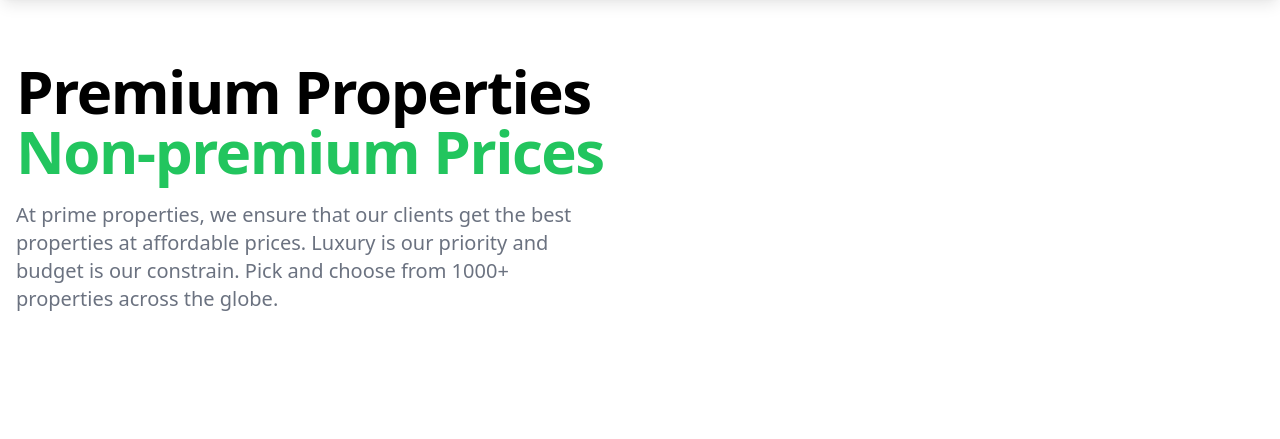
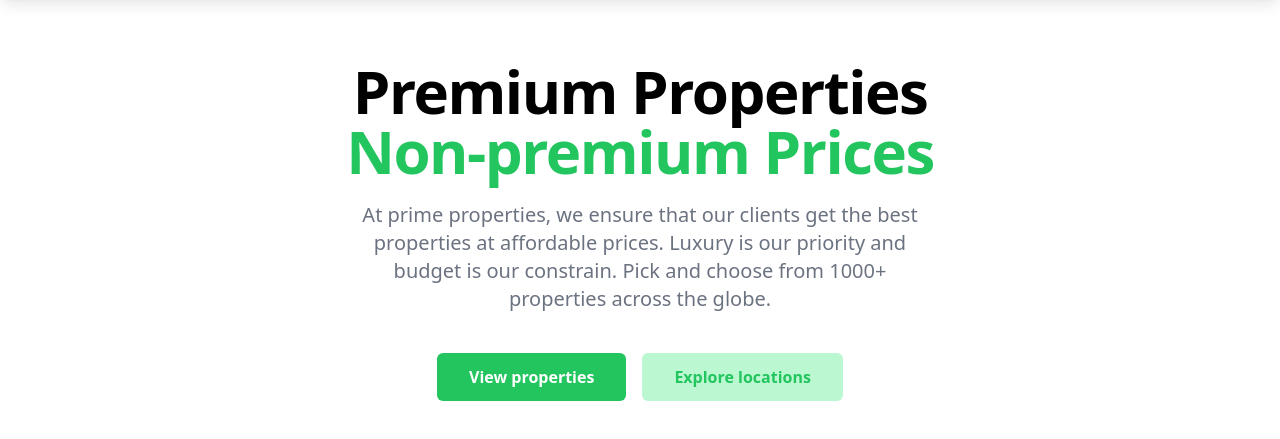
Before and after one commit to f-rostami/tailwind-real-state-portal, a website: page public/index.html in a window 1280 px wide. Shown: the part 67-506 px from the top of the page. Drawn offline with Linux system fonts and the light colour scheme.

Commit message:
custome buttons add to banner section

```diff
--- a/public/index.html
+++ b/public/index.html
@@ -44,7 +44,7 @@
 
     <!-- site banner -->
     <main class="mt-10 px-4 md:mt-16">
-      <div class="sm:text-center lg:text-left">
+      <div class="lg:text-center">
         <h1
           class="font-extrabold tracking-tight text-4xl sm:text-5xl md:text-6xl"
         >
@@ -52,15 +52,28 @@
           <span class="block text-green-500"> Non-premium Prices</span>
         </h1>
         <p
-          class="mt-3 text-gray-500 text-base sm:mt-5 sm:text-lg sm:max-w-xl sm:mx-auto md:text-xl md:mt-5 lg:mx-0"
+          class="mt-3 text-gray-500 text-base sm:mt-5 sm:text-lg sm:max-w-xl lg:mx-auto md:text-xl md:mt-5 sm:mx-0"
         >
           At prime properties, we ensure that our clients get the best
           properties at affordable prices. Luxury is our priority and budget is
           our constrain. Pick and choose from 1000+ properties across the globe.
         </p>
-        <div>
-          <div></div>
-          <div></div>
+        <div class="mt-5 sm:mt-8 sm:flex sm:justify-center">
+          <div class="m-2">
+            <a
+              class="flex bg-green-500 text-white px-8 py-3 rounded-md font-extrabold hover:bg-green-600 transition duration-500"
+              href=""
+              >View properties</a
+            >
+          </div>
+          <div class="m-2">
+            <a
+              href=""
+              class="flex bg-green-200 text-green-500 px-8 py-3 rounded-md font-extrabold hover:bg-green-600 hover:text-white transition duration-500"
+            >
+              Explore locations</a
+            >
+          </div>
         </div>
       </div>
     </main>
```
Also changed, not shown: public/styles.css.
